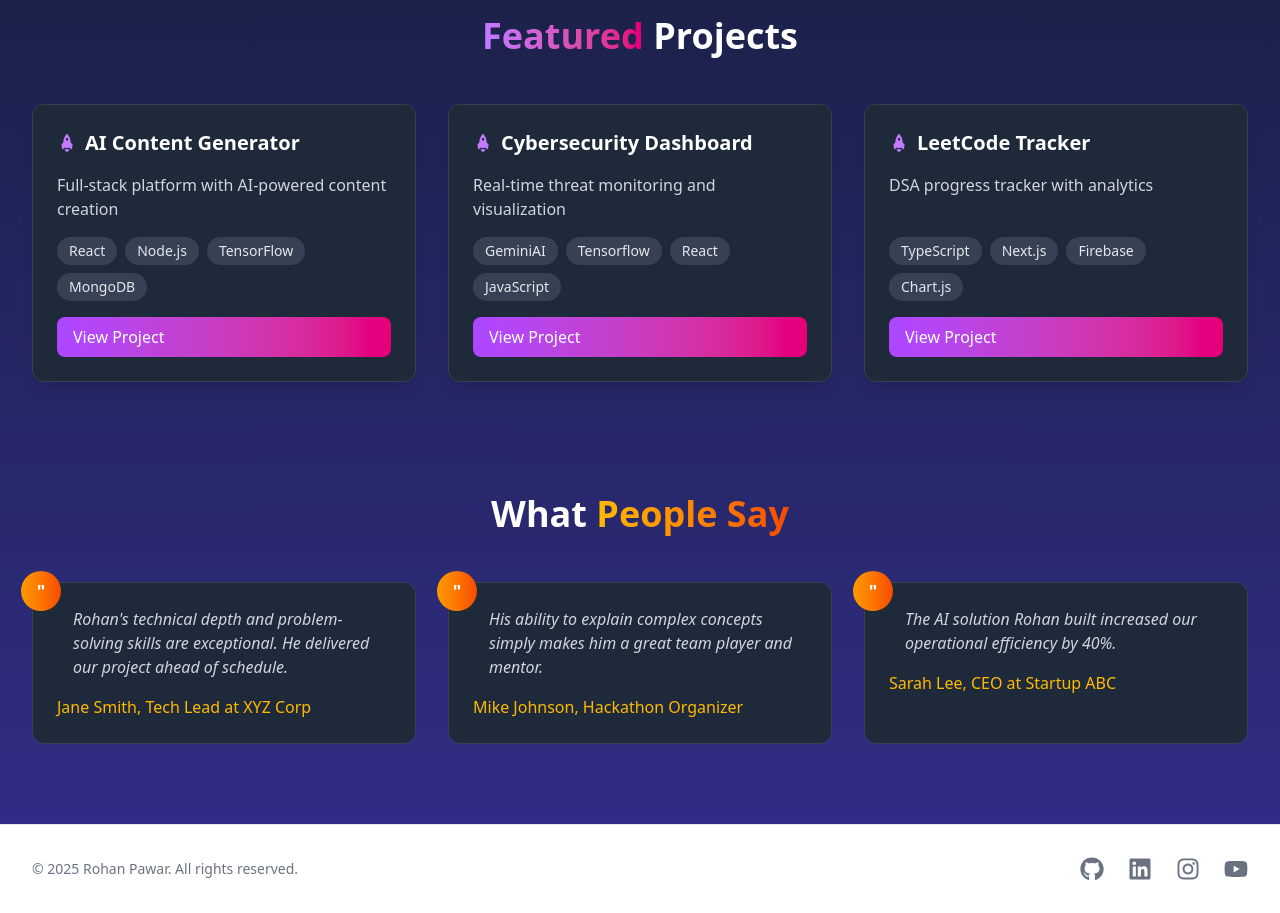
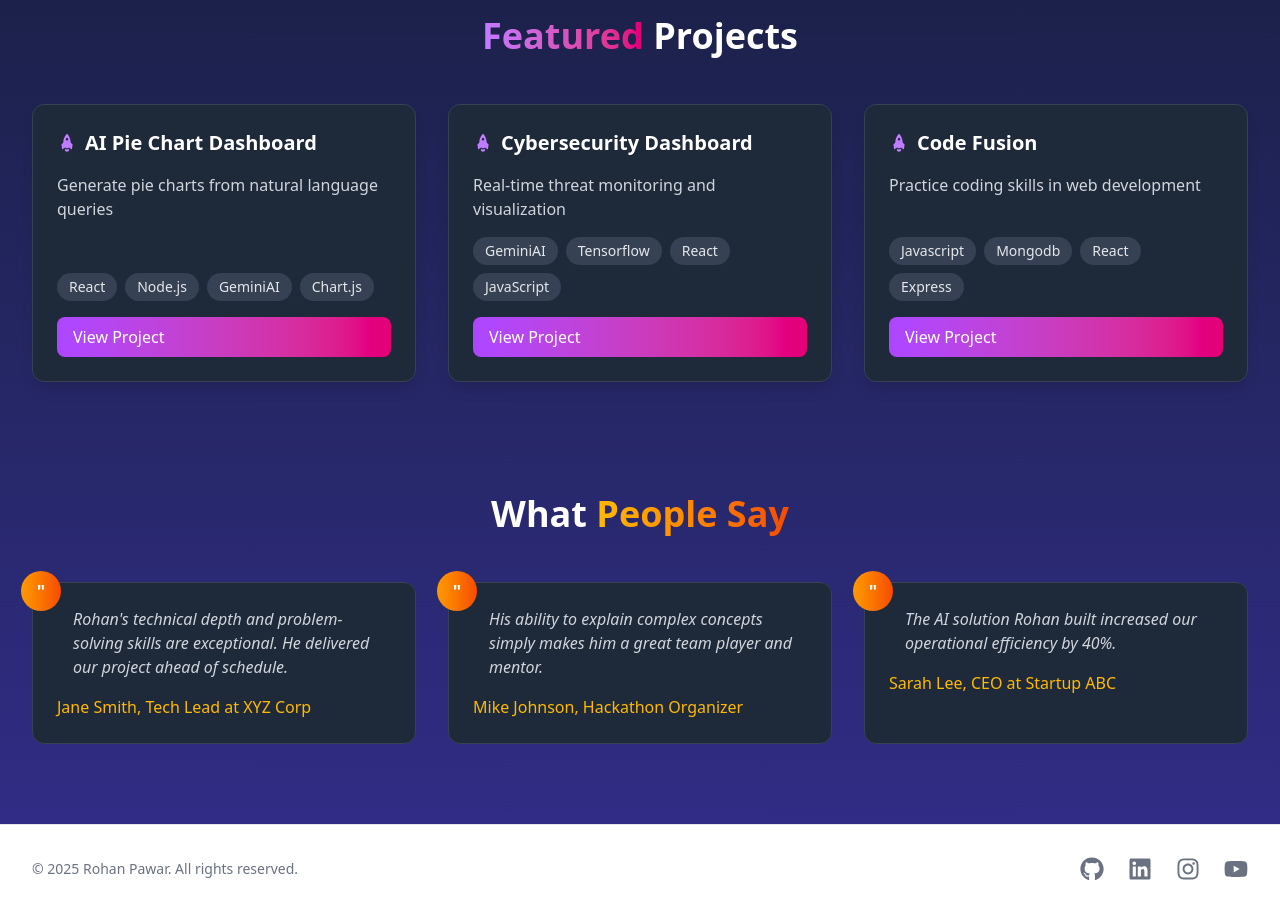
Before and after one commit to Rohan1786/PersonalPortfolio, a React (Vite) app: page / in a window 1280 px wide. Shown: the part 1340-2253 px from the top of the page. Built offline with nearby package versions, Linux system fonts and the light colour scheme.

Commit message:
Little changes in pages

```diff
--- a/src/pages/Home.jsx
+++ b/src/pages/Home.jsx
@@ -50,22 +50,22 @@
   // Featured projects
   const featuredProjects = [
     {
-      title: "AI Content Generator",
-      description: "Full-stack platform with AI-powered content creation",
-      tags: ["React", "Node.js", "TensorFlow", "MongoDB"],
-      link: "#"
+      title: "AI Pie Chart Dashboard",
+      description: "Generate pie charts from natural language queries",
+      tags: ["React", "Node.js", "GeminiAI", "Chart.js"],
+      link: "https://hack2-intern-ps-08-git-main-rohan1786s-projects.vercel.app/"
     },
     {
       title: "Cybersecurity Dashboard",
       description: "Real-time threat monitoring and visualization",
       tags: ["GeminiAI", "Tensorflow", "React", "JavaScript"],
-      link: "#"
+      link: "https://fraudshieldai.netlify.app/"
     },
     {
-      title: "LeetCode Tracker",
-      description: "DSA progress tracker with analytics",
-      tags: ["TypeScript", "Next.js", "Firebase", "Chart.js"],
-      link: "#"
+      title: "Code Fusion",
+      description: "Practice coding skills in web development",
+      tags: ["Javascript", "Mongodb", "React", "Express"],
+      link: "https://github.com/Rohan1786/MyIDE_CODE_FUSION"
     }
   ];
 
--- a/src/pages/Projects.jsx
+++ b/src/pages/Projects.jsx
@@ -94,7 +94,7 @@
     description: "Comprehensive full-stack application with all domain knowledge integrated",
     tags: ["MERN", "JavaScript", "Express", "MongoDB"],
     github: "",
-    demo: "https://github.com/Rohan1786/Hack2InternPS08",
+    demo: "https://github.com/Rohan1786/MyIDE_CODE_FUSION",
     image: "https://images.unsplash.com/photo-1555066931-4365d14bab8c?ixlib=rb-4.0.3&ixid=M3wxMjA3fDB8MHxwaG90by1wYWdlfHx8fGVufDB8fHx8fA%3D%3D&auto=format&fit=crop&w=1470&q=80",
     features: [
       "User authentication",
```
